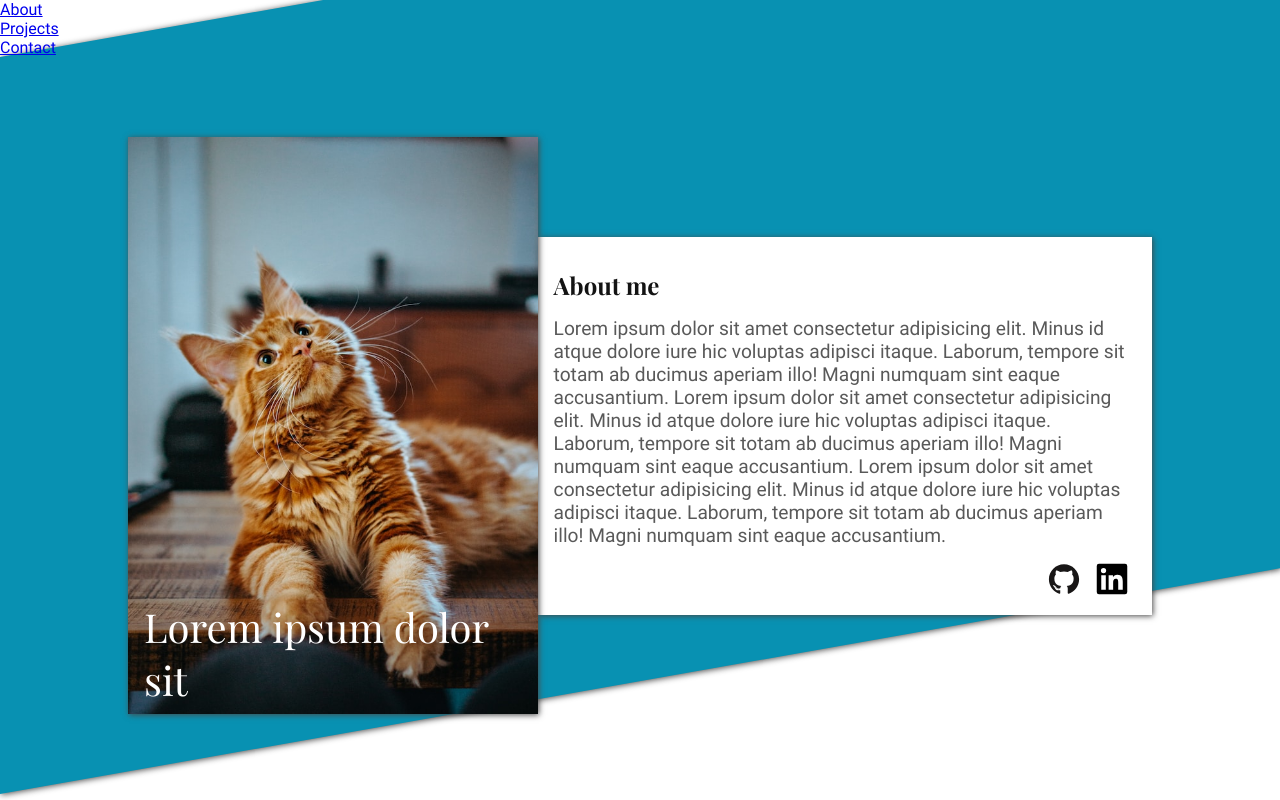
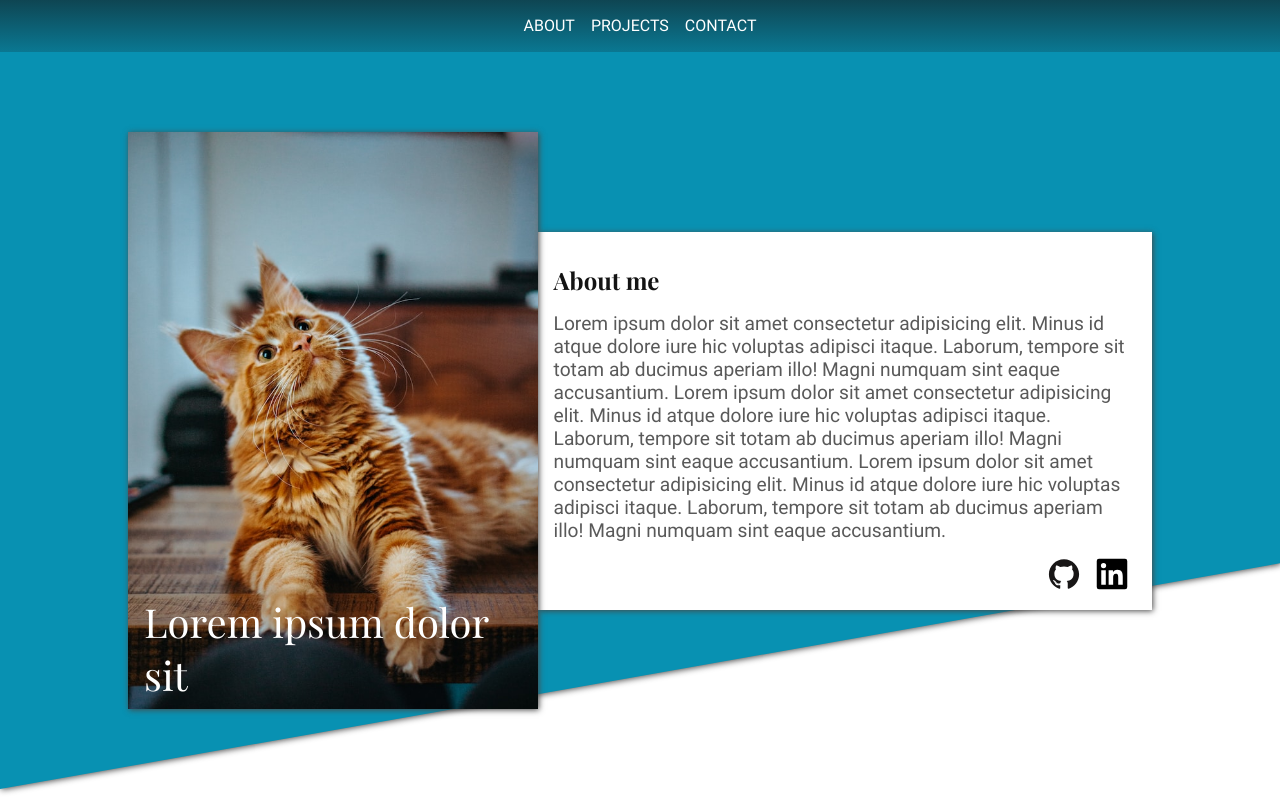
Before and after one commit to wsfer/portfolio-homepage, a website built with webpack: page dist/index.html in a window 1280 px wide. Shown: the top 800 px of the page. Built offline with nearby package versions, Linux system fonts and the light colour scheme.

Commit message:
feat: add style for header

```diff
--- /dev/null
+++ b/src/styles/layout/_header.scss
@@ -0,0 +1,45 @@
+@use '../abstracts';
+
+.header {
+  background-color: abstracts.$background;
+  // This gradient fix contrast issues with accessibility
+  background-image: linear-gradient(
+    to bottom,
+    rgb(19, 19, 19, 0.6),
+    rgb(19, 19, 19, 0.2)
+  );
+
+  &__nav {
+    @include abstracts.centralize;
+  }
+
+  &__links {
+    display: flex;
+    gap: 1em;
+    justify-content: center;
+    padding: 1em 0;
+  }
+
+  &__link {
+    color: abstracts.$light;
+    text-decoration: none;
+    text-transform: uppercase;
+
+    &::after {
+      border-bottom: 0.1em solid abstracts.$light;
+      content: '';
+      display: block;
+      transition: width 0.25s ease-in-out;
+      width: 0;
+    }
+
+    &:hover,
+    &:focus {
+      opacity: 0.7;
+
+      &::after {
+        width: 100%;
+      }
+    }
+  }
+}
--- a/src/styles/layout/_index.scss
+++ b/src/styles/layout/_index.scss
@@ -1,3 +1,4 @@
+@forward 'header';
 @forward 'about';
 @forward 'projects';
 @forward 'footer';
```
